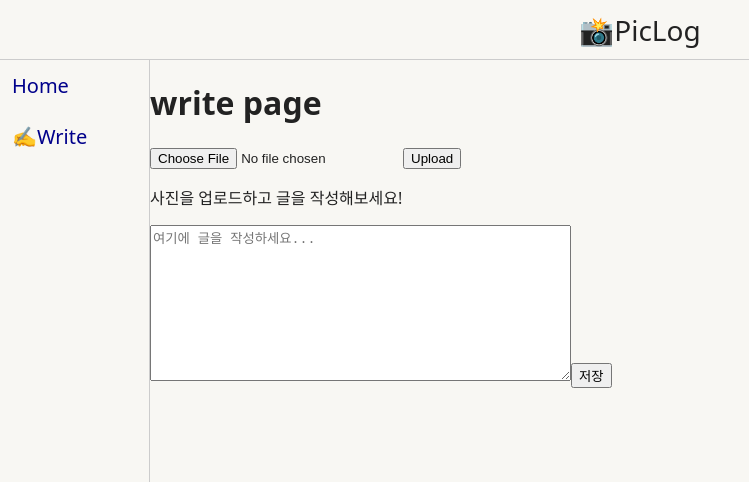
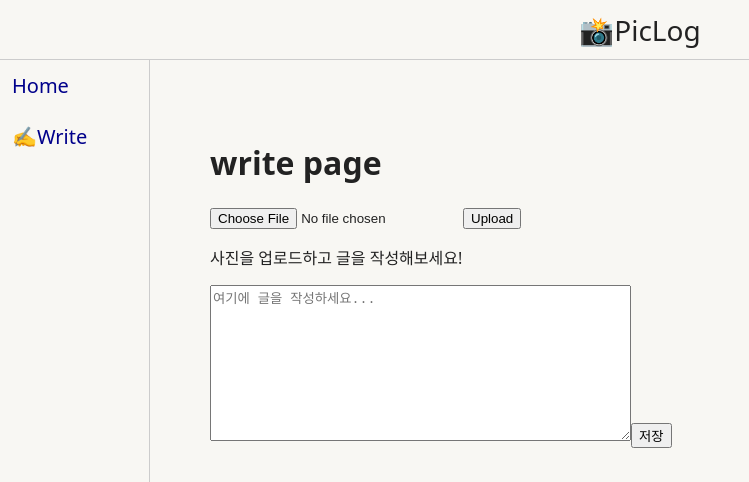
Before and after one commit to ssundventure/pic-log, a React (Create React App) app: page /write in a window 1280 px wide. Shown: the top 482 px of the page, without its empty margins (0-749 px from the left). Built offline with nearby package versions, Linux system fonts and the light colour scheme.

Commit message:
UI 변경

```diff
--- a/src/App.tsx
+++ b/src/App.tsx
@@ -7,7 +7,6 @@ import Write from "./pages/Write";
 import styled from "styled-components";
 import { HEADER_HEIGHT, SIDEBAR_WIDTH } from "./constants/layout";
 
-
 const MainLayout = styled.div`
   display: flex;
   flex-direction: row;
@@ -15,9 +14,10 @@ const MainLayout = styled.div`
 `;
 
 const MainContent = styled.div`
-  flex: 1;
   margin-top: ${HEADER_HEIGHT};
   margin-left: ${SIDEBAR_WIDTH};
+
+  padding: ${HEADER_HEIGHT};
 `;
 
 function App() {
--- a/src/pages/Write.tsx
+++ b/src/pages/Write.tsx
@@ -2,13 +2,13 @@ import PhotoCard from "../components/PhotoCard";
 
 function Write() {
   return (
-    <div>
+    <>
       <h1>write page</h1>
       <PhotoCard />
       <p>사진을 업로드하고 글을 작성해보세요!</p>
       <textarea placeholder="여기에 글을 작성하세요..." rows={10} cols={50}></textarea>
       <button type="submit">저장</button>
-    </div>
+    </>
   );
 }
 
```
